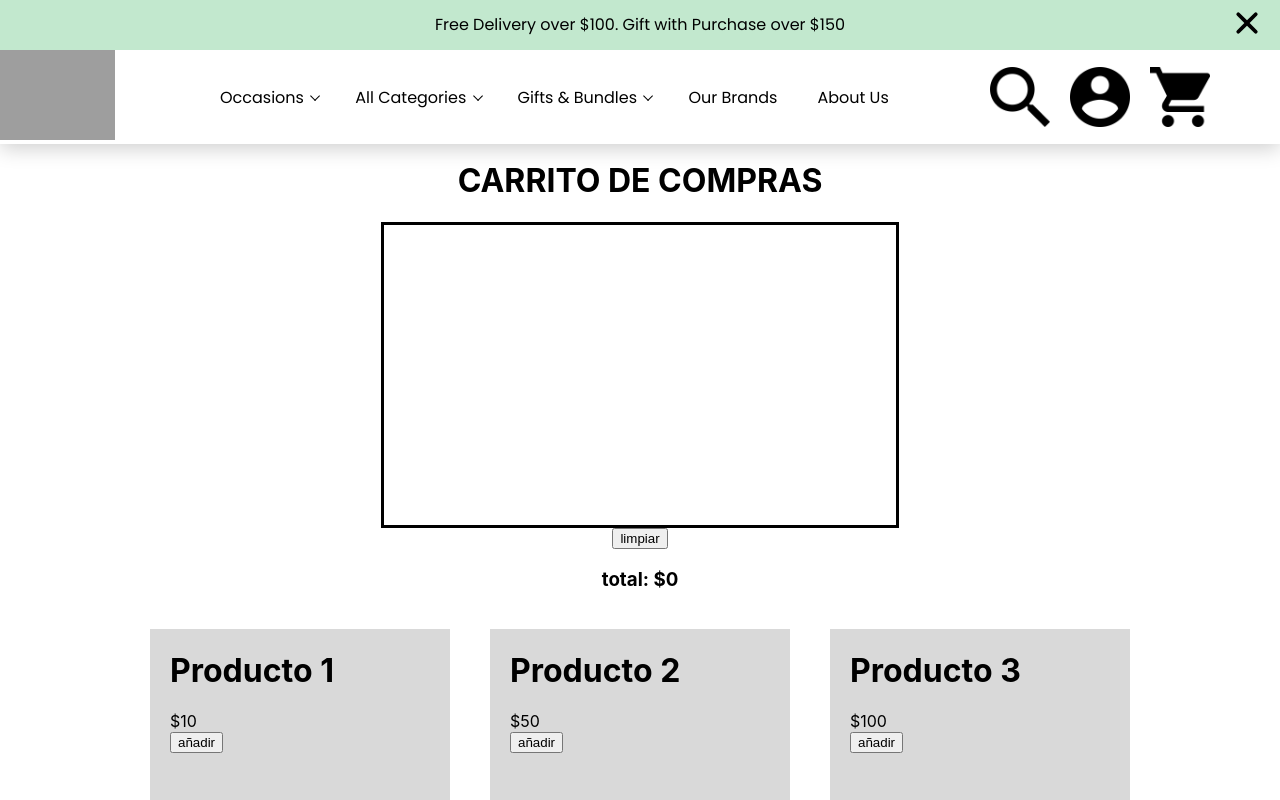
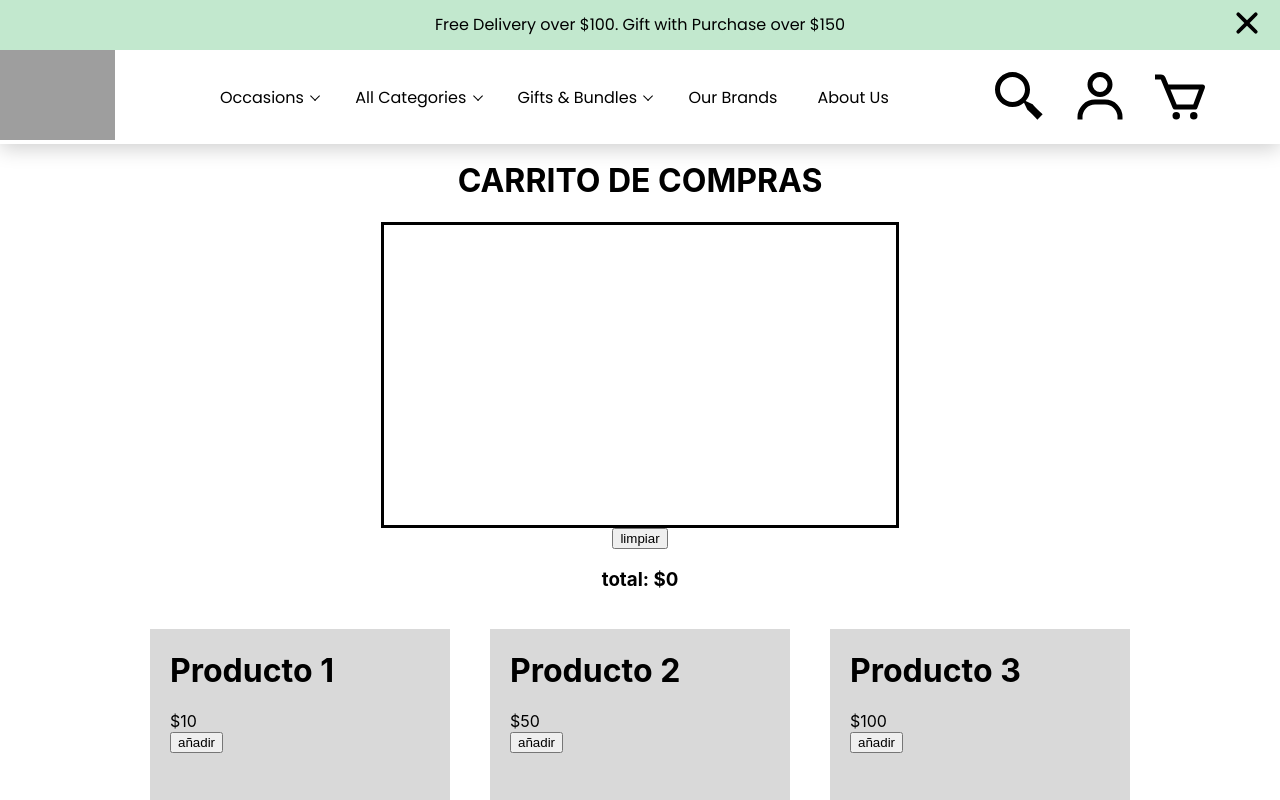
Before and after one commit to SzucsJuan21/proyectogrupal, a React (Create React App) app: page /carrito in a window 1280 px wide. Shown: the top 800 px of the page. Built offline with nearby package versions, Linux system fonts and the light colour scheme; grey boxes are pictures that could not be loaded; a web font is replaced by a local one.

Commit message:
Cambiados los iconos del header con react-icons

```diff
--- a/src/App.js
+++ b/src/App.js
@@ -2,6 +2,7 @@ import "./App.css";
 import Header from "./Componentes/Header/Header";
 import Itemlista from "./Componentes/Footer/item";
 import Home from "./Rutas/Home";
+import BannerRS from './Componentes/Banner Redes Sociales/BannerRS'
 
 import {
   Route,
@@ -26,6 +27,7 @@ function App() {
       </main>
 
       <footer>
+        <BannerRS />
         <Itemlista />
       </footer>
     </>
--- a/src/Componentes/Header/HeaderIconos.js
+++ b/src/Componentes/Header/HeaderIconos.js
@@ -1,18 +1,28 @@
 import BotonIcono from "../Utilidades/BotonIcono";
 import { Link } from 'react-router-dom';
+import { useState } from "react";
+import { BiCart, BiUser, BiSearchAlt2 } from "react-icons/bi";
 
 const HeaderIconos = () => {
+  const [isHover1, setIsHover1] = useState(false)
+  const [isHover2, setIsHover2] = useState(false)
+  const [isHover3, setIsHover3] = useState(false)
+
   return (
     <div style={s.iconsContainer}>
       <li style={s.li}>
-        <BotonIcono icono="buscar.png" colorHover="invert(30%)" />
+        <Link to='/'>
+          <BiSearchAlt2 size={60} color={isHover1 ? '#445' : '#000'} onMouseEnter={() => setIsHover1(true)} onMouseLeave={() => setIsHover1(false)} />
+        </Link>
       </li>
       <li style={s.li}>
-        <BotonIcono icono="login.png" colorHover="invert(30%)" />
+        <Link to='/'>
+          <BiUser size={60} color={isHover2 ? '#445' : '#000'} onMouseEnter={() => setIsHover2(true)} onMouseLeave={() => setIsHover2(false)} />
+        </Link>
       </li>
       <li style={s.li}>
         <Link to='/carrito'>
-          <BotonIcono icono="carrito.png" colorHover="invert(30%)" />
+          <BiCart size={60} color={isHover3 ? '#445' : '#000'} onMouseEnter={() => setIsHover3(true)} onMouseLeave={() => setIsHover3(false)} />
         </Link>
       </li>
     </div>
```
